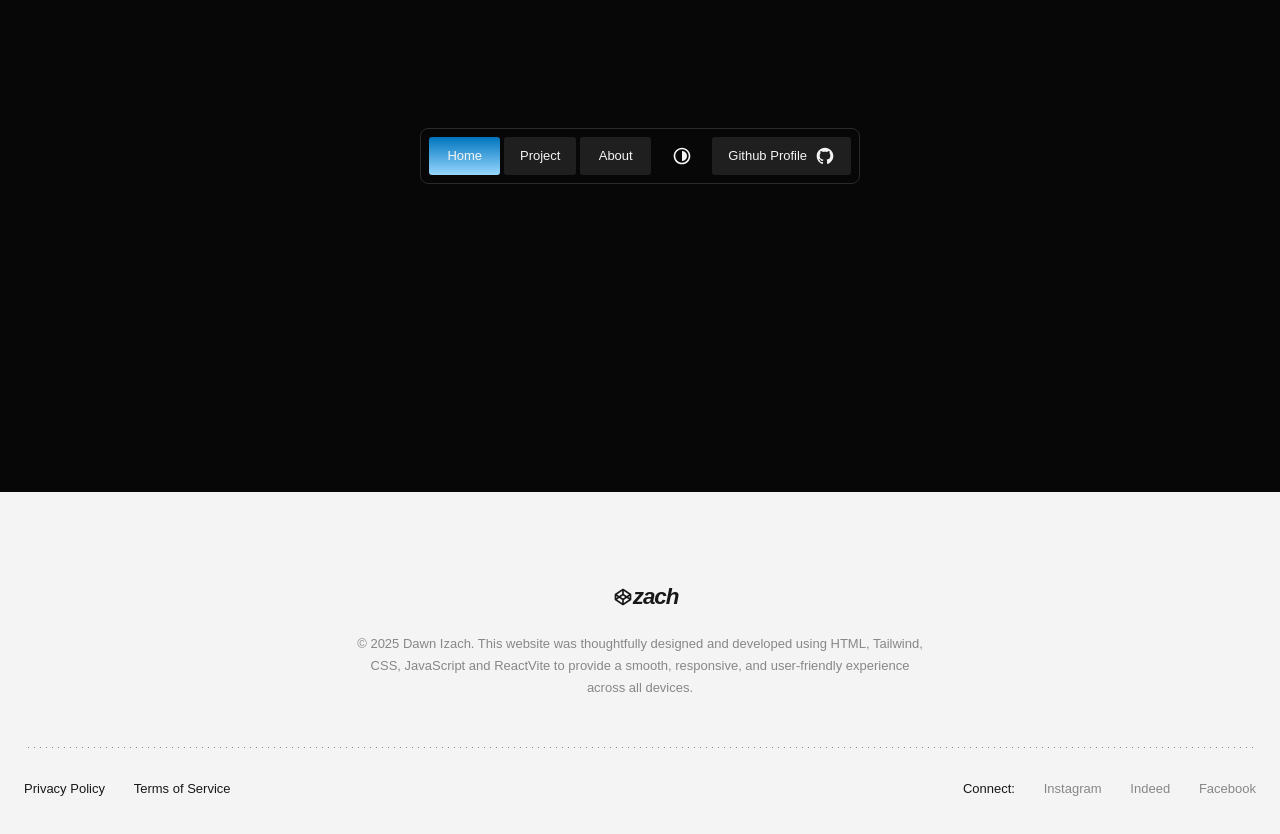
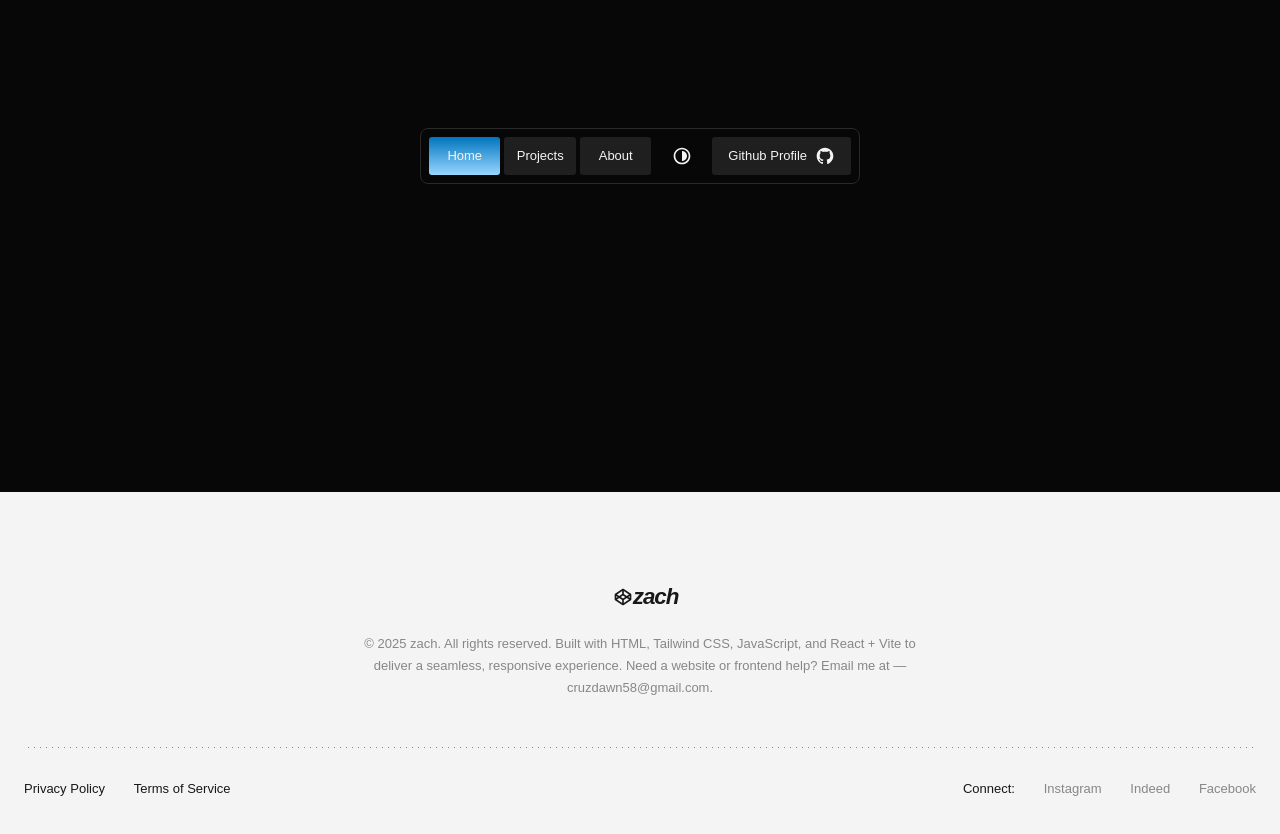
Before and after one commit to Cybeles-Eos/zach_portfolio, a React (Vite) app: page /#/ in a window 1280 px wide. Shown: the part 580-1414 px from the top of the page. Built offline with nearby package versions, Linux system fonts and the light colour scheme.

Commit message:
Change footer content

```diff
--- a/src/assets/components/footer/footer.jsx
+++ b/src/assets/components/footer/footer.jsx
@@ -7,7 +7,7 @@ function Footer(){
          <footer className={style.foo}>
             <section className={style.foo_body}>
                <h1 className={`${style.logo}`}><span>{codepen}</span>zach</h1>
-               <p>© 2025 Dawn Izach. This website was thoughtfully designed and developed using HTML, Tailwind, CSS, JavaScript and ReactVite to provide a smooth, responsive, and user-friendly experience across all devices.</p>
+               <p>© 2025 zach. All rights reserved. Built with HTML, Tailwind CSS, JavaScript, and React + Vite to deliver a seamless, responsive experience. Need a website or frontend help? Email me at — cruzdawn58@gmail.com.</p>
                <div className={style.foo_soc_term}>
                   <div className={style.term_box}>
                      <p>Privacy Policy</p>
--- a/src/assets/components/navigator.jsx
+++ b/src/assets/components/navigator.jsx
@@ -49,7 +49,7 @@ function Navigator({active}){
          <header className="w-full h-[9vh] sticky top-[86%] px-2">
             <nav className="max-[650px]:w-fit max-w-[440px] h-[3.5rem] p-2 mx-auto border flex border-[var(--navigator-brd)] bg-[var(--navigator-bg)] gap-1 rounded-lg">
                <Link id='home_link' className={`${isSmallScreen ? 'hide-links' : ''} max-[650px]:absolute link flex-center ${active == 'home' ? 'active' : 'hover:bg-[var(--darkM)]'}`} to='/'>Home</Link>
-               <Link id='project_link' className={`${isSmallScreen ? 'hide-links' : ''} max-[650px]:absolute link flex-center ${active == 'project' ? 'active' : 'hover:bg-[var(--darkM)]'}`} to='/project'>Project</Link>
+               <Link id='project_link' className={`${isSmallScreen ? 'hide-links' : ''} max-[650px]:absolute link flex-center ${active == 'project' ? 'active' : 'hover:bg-[var(--darkM)]'}`} to='/project'>Projects</Link>
                <Link id='about_link' className={`${isSmallScreen ? 'hide-links' : ''} max-[650px]:absolute link flex-center ${active == 'about' ? 'active' : 'hover:bg-[var(--darkM)]'}`} to='/about'>About</Link>
                 {isSmallScreen ? menu : ''}
                <button onClick={switchTheme} className="max-[650px]:w-[3rem] cursor-pointer hover:opacity-[.8] w-[3.7rem] flex-center">
```
